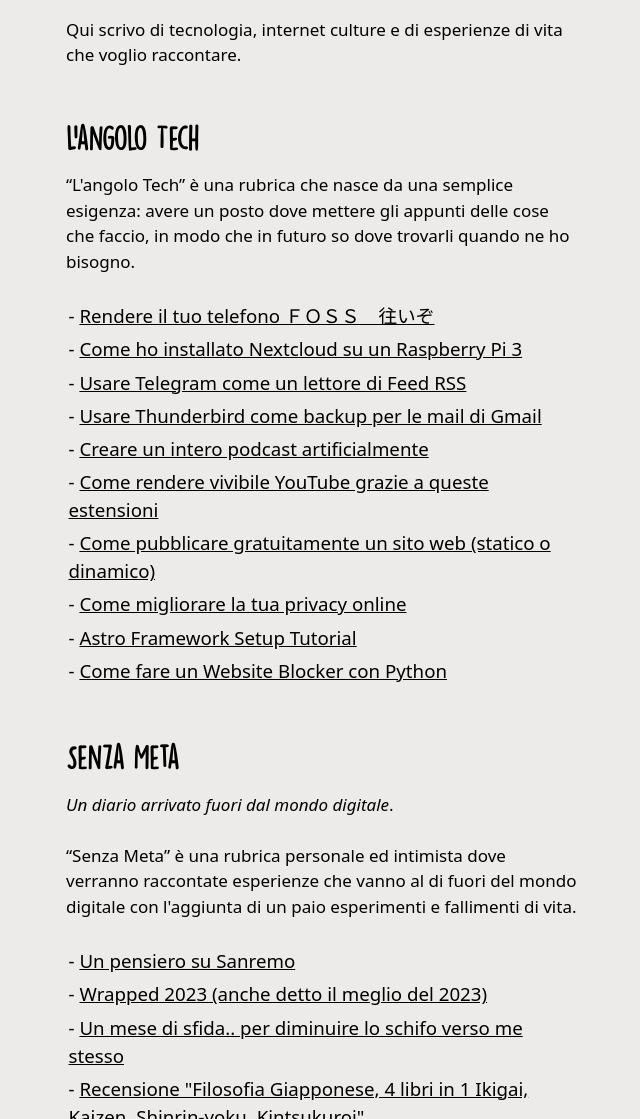
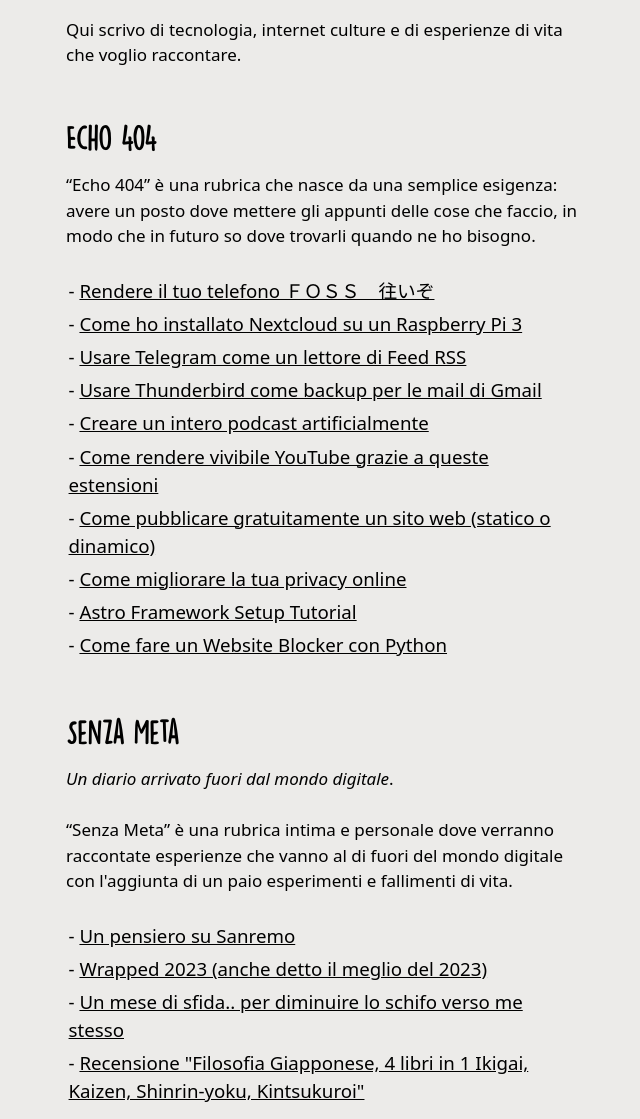
Before and after one commit to mattiaudisio/piacerematthew, an Astro site: page /blog in a window 1280 px wide. Shown: the part 200-1319 px from the top of the page, without its empty margins (318-958 px from the left). Built offline with nearby package versions, Linux system fonts and the light colour scheme; Astro itself is replaced by a stand-in of ours.

```diff
--- a/src/pages/blog.astro
+++ b/src/pages/blog.astro
@@ -19,8 +19,8 @@
 			<Header />
 			<div id="divSezione">
 				<p>Qui scrivo di tecnologia, internet culture e di esperienze di vita che voglio raccontare.</p>
-                <h3>L'angolo Tech</h3>
-                <p>“L'angolo Tech” è una rubrica che nasce da una semplice esigenza: avere un posto dove mettere gli appunti delle cose che faccio, in modo che in futuro so dove trovarli quando ne ho bisogno.</p><br />
+                <h3>Echo 404</h3>
+                <p>“Echo 404” è una rubrica che nasce da una semplice esigenza: avere un posto dove mettere gli appunti delle cose che faccio, in modo che in futuro so dove trovarli quando ne ho bisogno.</p><br />
                 <ul>
                     {
                         angoloTech.map(post => (
@@ -30,7 +30,7 @@
                 </ul>
 				<h3>Senza Meta</h3>
                 <p><i>Un diario arrivato fuori dal mondo digitale</i>.<br /><br />
-                    “Senza Meta” è una rubrica personale ed intimista dove verranno raccontate esperienze che vanno al di fuori del mondo digitale con l'aggiunta di un paio esperimenti e fallimenti di vita.
+                    “Senza Meta” è una rubrica intima e personale dove verranno raccontate esperienze che vanno al di fuori del mondo digitale con l'aggiunta di un paio esperimenti e fallimenti di vita.
                 </p><br />
 				 <ul>
                     {
--- a/src/pages/posts/senza-meta/challengreNovembre.md
+++ b/src/pages/posts/senza-meta/challengreNovembre.md
@@ -70,8 +70,6 @@
 So che giunti a sto punto tutto questo sembra una cagata pazzesca, che l'unica cosa che vi sta passando per la testa è; “Ok, già hai spiegato (male) quello che hai fatto, però cosa centra sto titolo?”.<br />
 Mi fa strano dirlo ma, al di fuori da tutte le mie aspettative, sta cosa mi è servita più mentalmente che fisicamente.<br />
 Le uniche differenze che posso avvertire a livello fisico è che ho smesso di sentirmi gonfio per la maggior parte della giornata e mi sento più carico di energie rispetto a prima, però il vero cambiamento è stato dentro la mia testa.<br /><br />
-
-Partiamo da un punto: durante questi 30 giorni sono successe 2 cose che mi hanno aiutato a capire alcune dinamiche che mi girano intorno e mi hanno aperto gli occhi su altre cose che prime non davo per scontato e c'è la possibilità che, se questi eventi avvenivano durante un mese in cui non avveniva tutta sta sfida, difficilmente sarei riuscito a tenere i nervi saldi come ho fatto (anzi con molta probabilità sarei imploso all'inizio).<br />
 La SNC mi è servita. Mi è servita per riuscire a portare un pò di pace e tranquillità nella mia testa. Ogni volta che ero frustato o appesantito da un qualsiasi pensiero, bastava allenarsi che cominciavo subito a sentirmi più leggero, più rilassato, e riuscivo lucidamente a ragionare.<br />
 Oltre al ruolo della valvola di sfogo, mi ha permesso di capire quali atteggiamenti ormai presenti nelle mie abitudini stavano diventando degli atteggiamenti tossici sia per me, sia per la mia salute, sia per quelli che avevo attorno. Ho cominciato a capire di cosa ho bisogno attorno e  di cosa posso farne a meno, cominciando così a togliere dalla mia vita tutte quelle cose tossiche che dovevo togliere già tempo fa ma che prima non riuscivo a vedere.<br />
  La SNC mi ha fatto aprire gli occhi su di me, su di quanto mi sentissi solo e che, nonostante tutti i paroloni che facevo (“Io non soffro di solitudine.... io la solitudine la so gestire.....”), in verità soffro pesantemente di solitudine, e che la maggior parte delle cose che ho fatto non le facevo perché avevo voglia di farle, ma perché mi sentivo talmente solo che tutte le altre attività le facevo non per migliorarmi o acculturarmi, ma semplicemente perché non volevo sentirmi solo.<br /><br />
```
